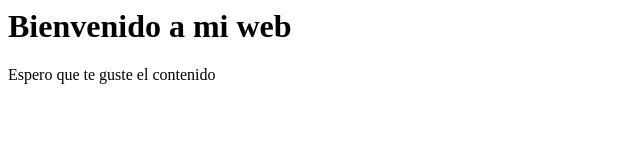
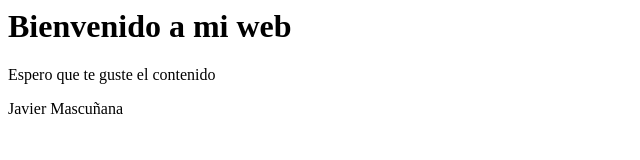
Before and after one commit to javmas7/miweb, a plain HTML site: page index.html in a window 1280 px wide. Shown: the whole page, without its empty margins (0-640 px from the left). Drawn offline with Linux system fonts and the light colour scheme.

Commit message:
añado mi nombre al final de la pagina

```diff
--- a/index.html
+++ b/index.html
@@ -2,5 +2,7 @@
 	<body>
 		<h1>Bienvenido a mi web</h1>
 		<p>Espero que te guste el contenido</p>
+		<p>Javier Mascuñana</p>
+
 	</body>
 </html>
```
